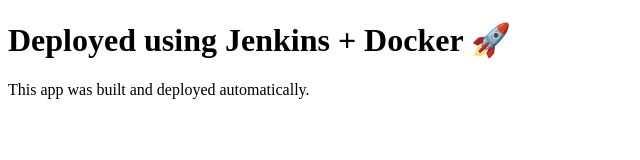
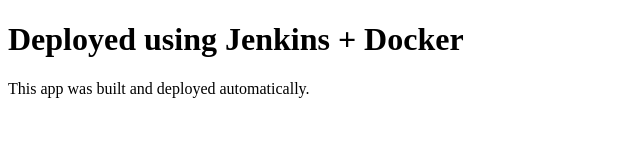
Before and after one commit to Kunja-Ravikiran/Jenkins-CI-CD-Demo, a plain HTML site: page app/index.html in a window 1280 px wide. Shown: the whole page, without its empty margins (0-640 px from the left). Drawn offline with Linux system fonts and the light colour scheme.

Commit message:
Update index.html

```diff
--- a/app/index.html
+++ b/app/index.html
@@ -5,7 +5,7 @@
   <title>Jenkins CI/CD Demo</title>
 </head>
 <body>
-  <h1>Deployed using Jenkins + Docker 🚀</h1>
+  <h1>Deployed using Jenkins + Docker </h1>
   <p>This app was built and deployed automatically.</p>
 </body>
 </html>
```
